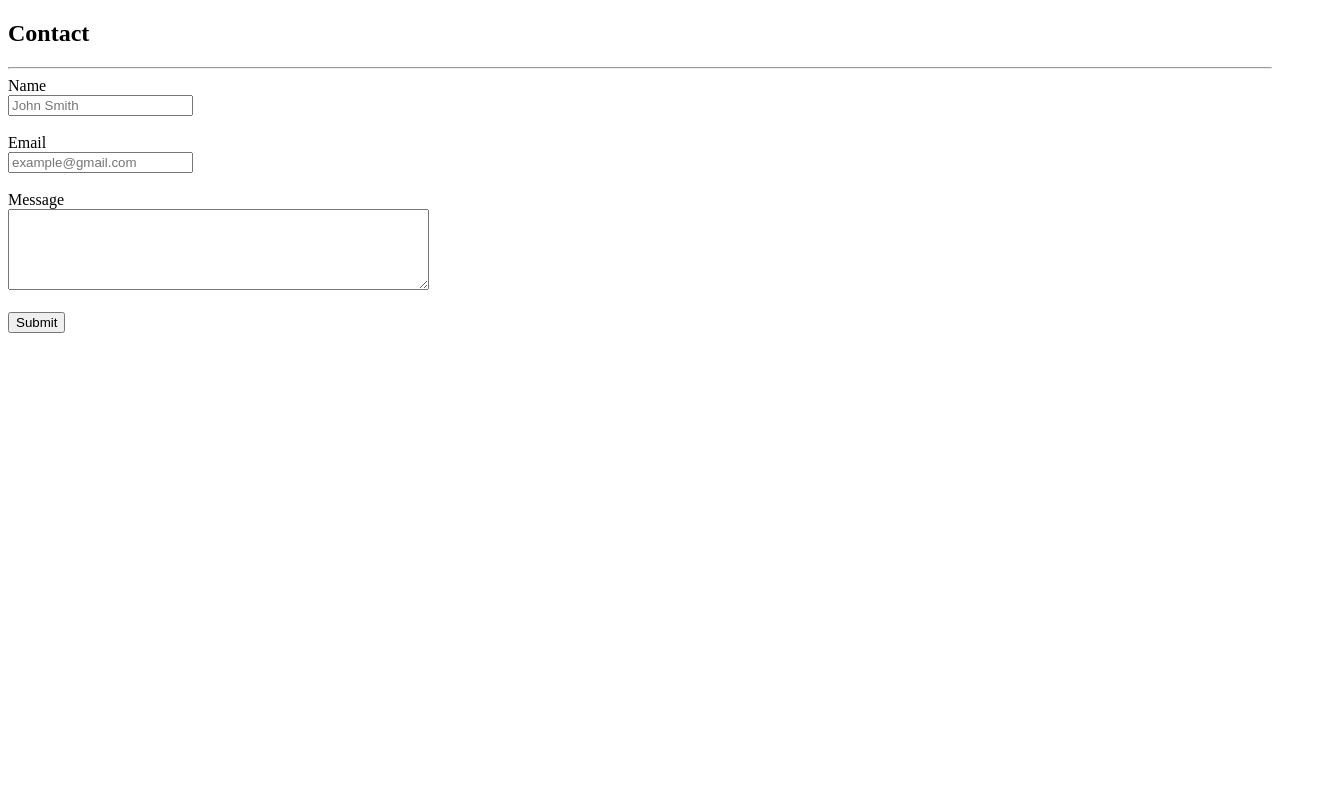
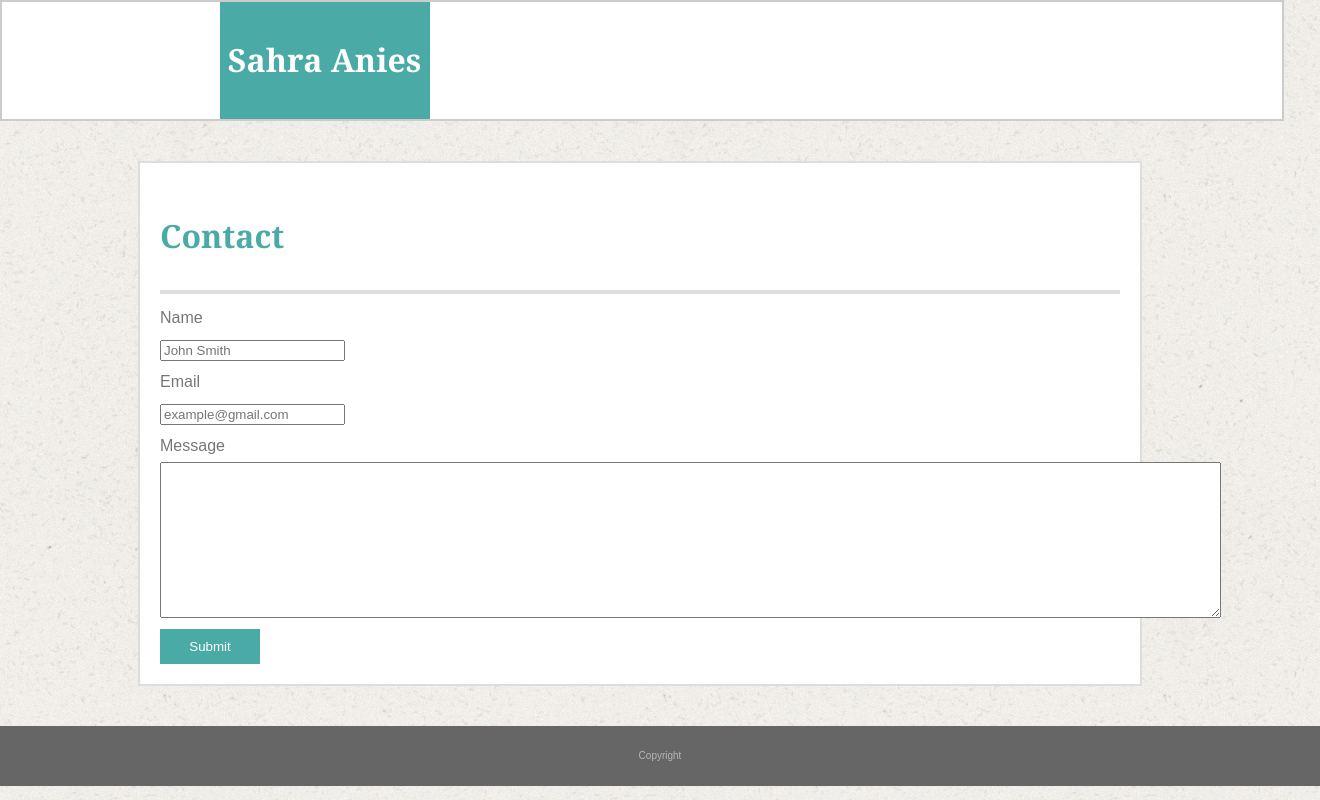
Before and after one commit to sanies93/Basic-Portfolio, a plain HTML site: page contact.html in a window 1280 px wide. Shown: the whole page, 1320 px wide, since content can reach past the window. Drawn offline with Linux system fonts and the light colour scheme.

Commit message:
added stylesheet

```diff
--- a/assets/css/style.css
+++ b/assets/css/style.css
@@ -0,0 +1,70 @@
+body {
+    margin: 0;
+    font-family: Arial, Helvetica, sans-serif;
+    color: #777777;
+    line-height: 2;
+    background-image: url("../images/ricepaper.png")
+}
+
+#header {
+    background: #ffffff;
+    border: 2px solid #cccccc;
+    width: 100%;
+}
+
+header {
+    padding: 5px;
+    margin-left: 17%;
+    width: 200px;
+    background: #4aaaa5;
+    color: white;
+    font-family: Georgia, 'Times New Roman', Times, serif;
+    text-align: center;
+}
+
+.container {
+    margin: auto;
+    width: 960px;
+    margin-top: 40px;
+    margin-bottom: 40px;
+    min-height: 100%;
+    padding: 20px;
+    background: #ffffff;
+    border: 2px solid #dddddd;
+}
+
+#page-heading {
+    font-family: Georgia, 'Times New Roman', Times, serif;
+    color: #4aaaa5;
+}
+
+hr {
+    height: 4px;
+    background-color: #dddddd;
+    border: none;
+}
+
+img {
+    float: left;
+    margin-top: 20px;
+    margin-right: 20px;
+}
+
+#submit {
+    padding: 10px;
+    width: 100px;
+    background: #4aaaa5;
+    color: white;
+    border: none;
+}
+
+#footer {
+    position: static;
+    bottom: 0;
+    padding: 20px;
+    width: 100%;
+    background: #666666;
+    font-size: 10px;
+    color: rgb(184, 183, 183);
+    text-align: center;
+}
--- a/contact.html
+++ b/contact.html
@@ -2,9 +2,17 @@
 <html>
     <head>
         <title>Sahra Anies Portfolio</title>
+        <link rel="stylesheet" type="text/css" href="assets/css/style.css">
     </head>
     <body>
-        <h2>Contact</h2>
+        <div id="header">
+            <header>
+                <h1>Sahra Anies</h1>
+            </header>
+        </div>
+
+        <div class="container">
+            <h1 id="page-heading">Contact</h1>
 
             <hr>
 
@@ -15,27 +23,26 @@
                     <input type="text" name="name" id="name" placeholder="John Smith">
                 </section>
 
-            <br>
-
                 <section>
                     <label for="email">Email</label>
                     <br>
                     <input type="text" name="email" id ="email" placeholder="example@gmail.com">
                 </section>
 
-            <br>
-
                 <section>
                     <label for="message">Message</label>
                     <br>
-                <textarea name="message" id="message" rows="5" cols="50"></textarea>
+                    <textarea name="message" id="message" rows="10" cols="130"></textarea>
                 </section>
 
-            <br>
-
                 <section>
-                <input type="submit">
+                    <input type="submit" id="submit">
                 </section>
             </form>
+        </div>
+
+        <div id="footer">
+            <footer>Copyright</footer>
+        </div>
     </body>
 </html>
```
Also changed, not shown: index.html (+21 -5 lines), portfolio.html (+18 -2 lines), assets/images/ricepaper.png (added). Lines whose indentation alone changed are shown as unchanged.
